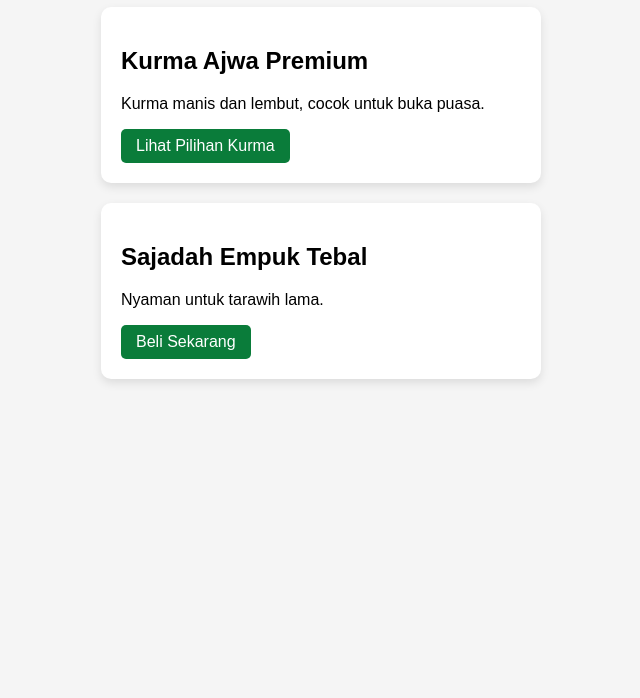
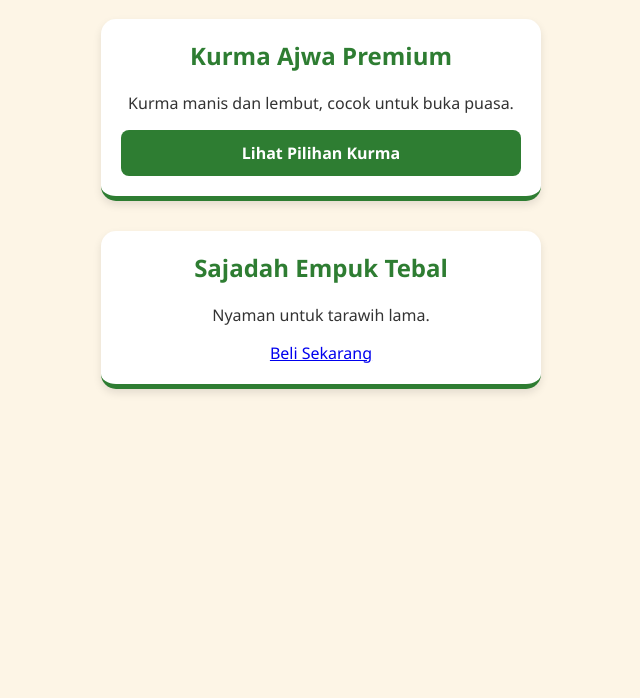
Before and after one commit to langgilanglang/blogramadhan, a website: page index.html in a window 1280 px wide. Shown: the part 102-800 px from the top of the page, without its empty margins (319-959 px from the left). Drawn offline with Linux system fonts and the light colour scheme.

Commit message:
update background dan responsif hp

```diff
--- a/index.html
+++ b/index.html
@@ -1,9 +1,10 @@
 <!DOCTYPE html>
 <html>
-<head>
-  <title>Blog Ramadhan Affiliate</title>
-  <link rel="stylesheet" href="style.css">
-</head>
+<meta charset="UTF-8">
+    <meta name="viewport" content="width=device-width, initial-scale=1.0">
+    <title>Ramadhan</title>
+    <link rel="stylesheet" href="style.css">
+
 <body>
 
   <h1>Rekomendasi Produk Ramadhan 🌙</h1>
--- a/style.css
+++ b/style.css
@@ -1,28 +1,62 @@
+/* Pengaturan Dasar */
 body {
-  font-family: Arial, sans-serif;
-  background: #f5f5f5;
-  padding: 20px;
+    font-family: 'Segoe UI', Tahoma, Geneva, Verdana, sans-serif;
+    background-color: #fdf5e6; /* Warna background krem hangat */
+    margin: 0;
+    padding: 20px;
+    color: #333;
+    display: flex;
+    flex-direction: column;
+    align-items: center;
 }
 
 h1 {
-  text-align: center;
-  color: #0a7c3a;
+    color: #1b5e20; /* Hijau Tua */
+    text-align: center;
 }
 
+/* Kotak Produk agar Responsif */
 .product {
-  background: white;
-  padding: 20px;
-  margin: 20px auto;
-  width: 400px;
-  border-radius: 10px;
-  box-shadow: 0 4px 10px rgba(0,0,0,0.1);
+    background-color: white;
+    border-radius: 15px;
+    padding: 20px;
+    margin: 15px 0;
+    width: 90%; /* Lebar di HP */
+    max-width: 400px; /* Lebar maksimal di Laptop */
+    box-shadow: 0 4px 8px rgba(0,0,0,0.1);
+    text-align: center;
+    border-bottom: 5px solid #2e7d32;
 }
 
-a {
-  display: inline-block;
-  padding: 8px 15px;
-  background: #0a7c3a;
-  color: white;
-  text-decoration: none;
-  border-radius: 5px;
+.product h2 {
+    color: #2e7d32;
+    margin-top: 0;
 }
+
+/* Tombol Beli yang Bagus */
+.btn-buy {
+    display: block;
+    background-color: #2e7d32;
+    color: white;
+    text-decoration: none;
+    padding: 12px;
+    border-radius: 8px;
+    font-weight: bold;
+    margin-top: 15px;
+    transition: background 0.3s;
+}
+
+.btn-buy:hover {
+    background-color: #1b5e20;
+}
+
+/* Responsif untuk Layar Sangat Kecil */
+@media (max-width: 600px) {
+    body {
+        padding: 10px;
+    }
+    .product {
+        width: 100%;
+        box-sizing: border-box;
+    }
+}
```
Also changed, not shown: kurma.html (+2 -0 lines).
